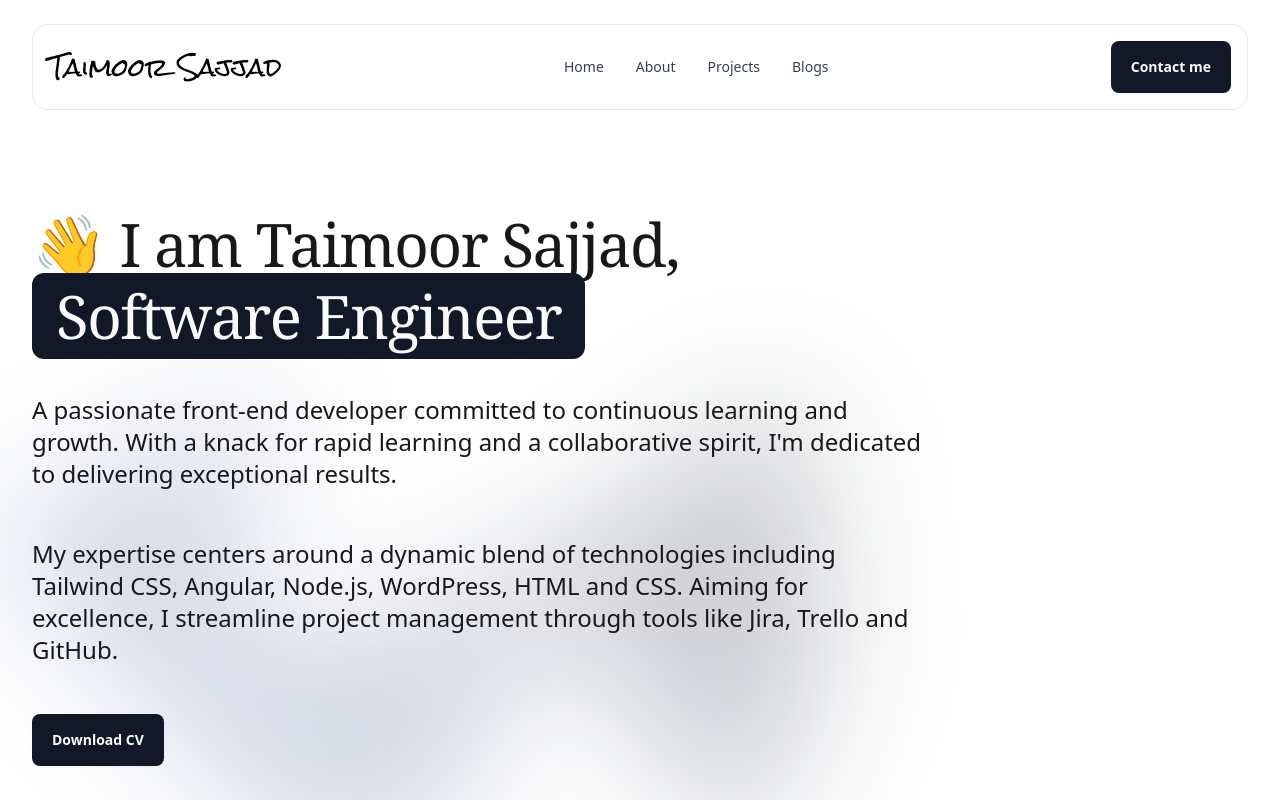
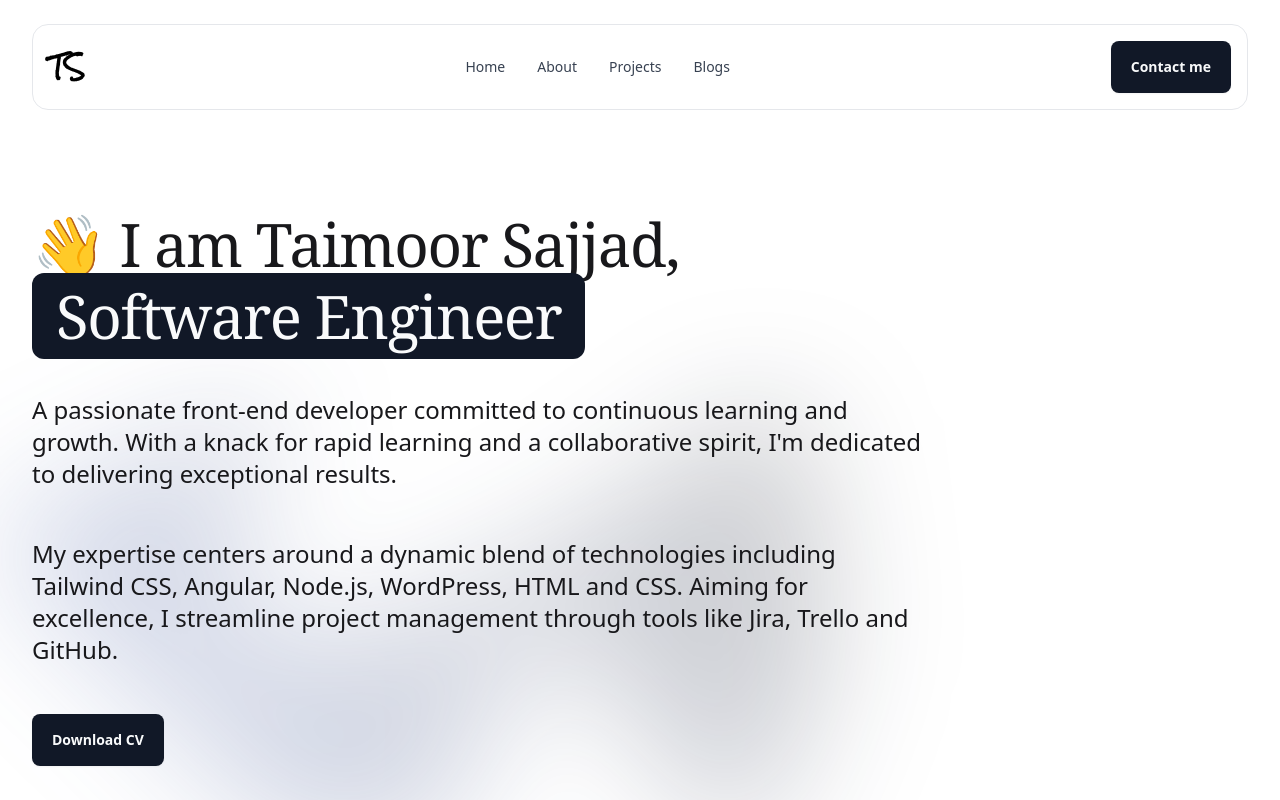
Before and after one commit to 1TaimoorSajjad/portfolio, an Angular app: page / in a window 1280 px wide. Shown: the top 800 px of the page. Built offline with nearby package versions, Linux system fonts and the light colour scheme; a web font is replaced by a local one.

Commit message:
moved the footer and added a new favicon

```diff
--- a/src/app/app.component.html
+++ b/src/app/app.component.html
@@ -1,5 +1,3 @@
-<div>
-  <app-header></app-header>
-  <router-outlet></router-outlet>
-  <app-footer></app-footer>
-</div>
+<app-header></app-header>
+<router-outlet></router-outlet>
+<app-footer></app-footer>
--- a/src/app/components/header/header.component.html
+++ b/src/app/components/header/header.component.html
@@ -1,7 +1,7 @@
 <header class="py-6 sticky top-0 inset-x-0 z-50  ">
     <div class="mx-auto max-w-7xl px-4 sm:px-6 lg:px-8">
         <nav class="relative flex justify-between items-center bg-white p-4 rounded-2xl border gap-x-6">
-            <div class="font-rock-salt text-2xl">Taimoor Sajjad</div>
+            <div class="font-rock-salt text-2xl font-extrabold">TS</div>
             <div class="hidden lg:flex lg:gap-x-4"><a
                     class="inline-block rounded-lg px-2 font-medium leading-5 py-1.5 text-sm text-gray-700 hover:text-gray-900"
                     routerLink="">Home</a><a
```
Also changed, not shown: 1 other file (tests, documents, lock files or other folders).
